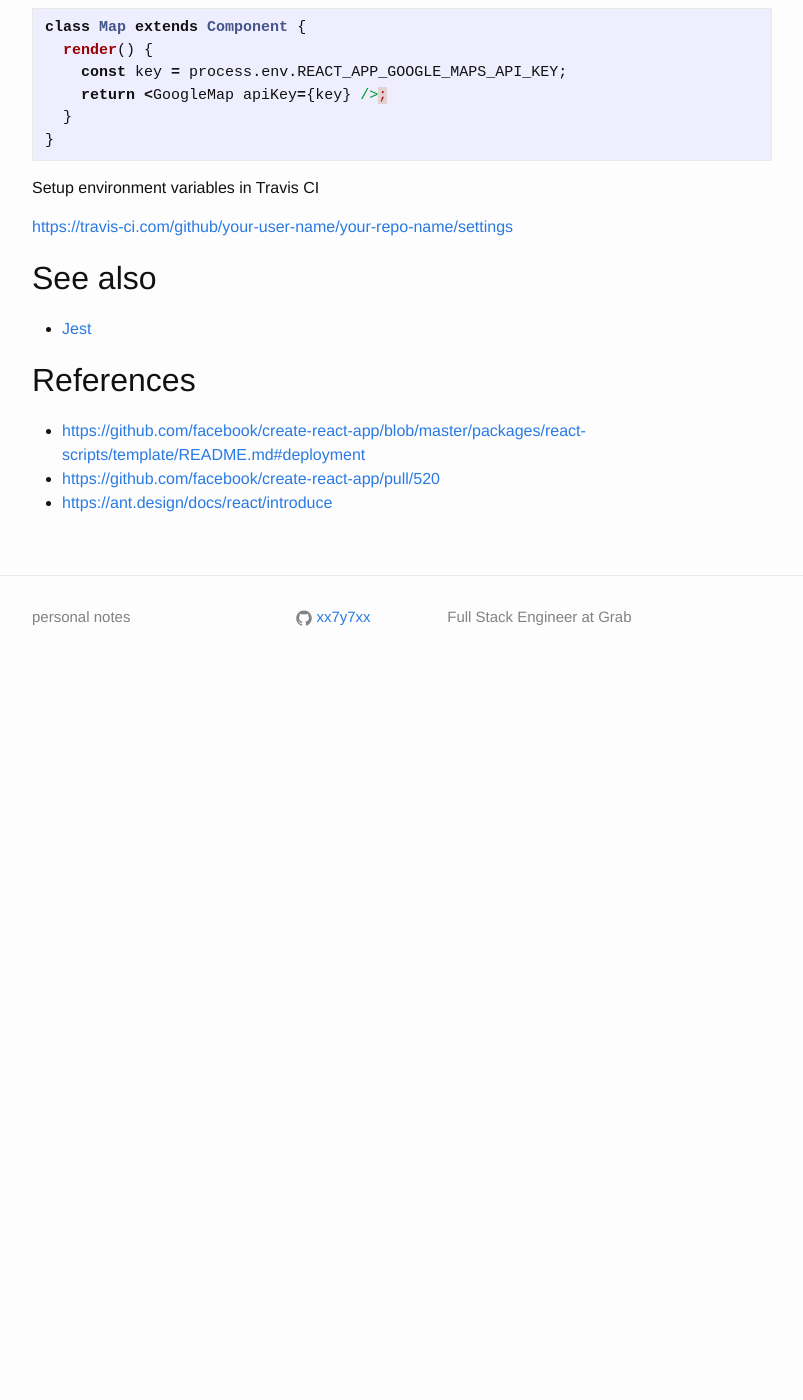
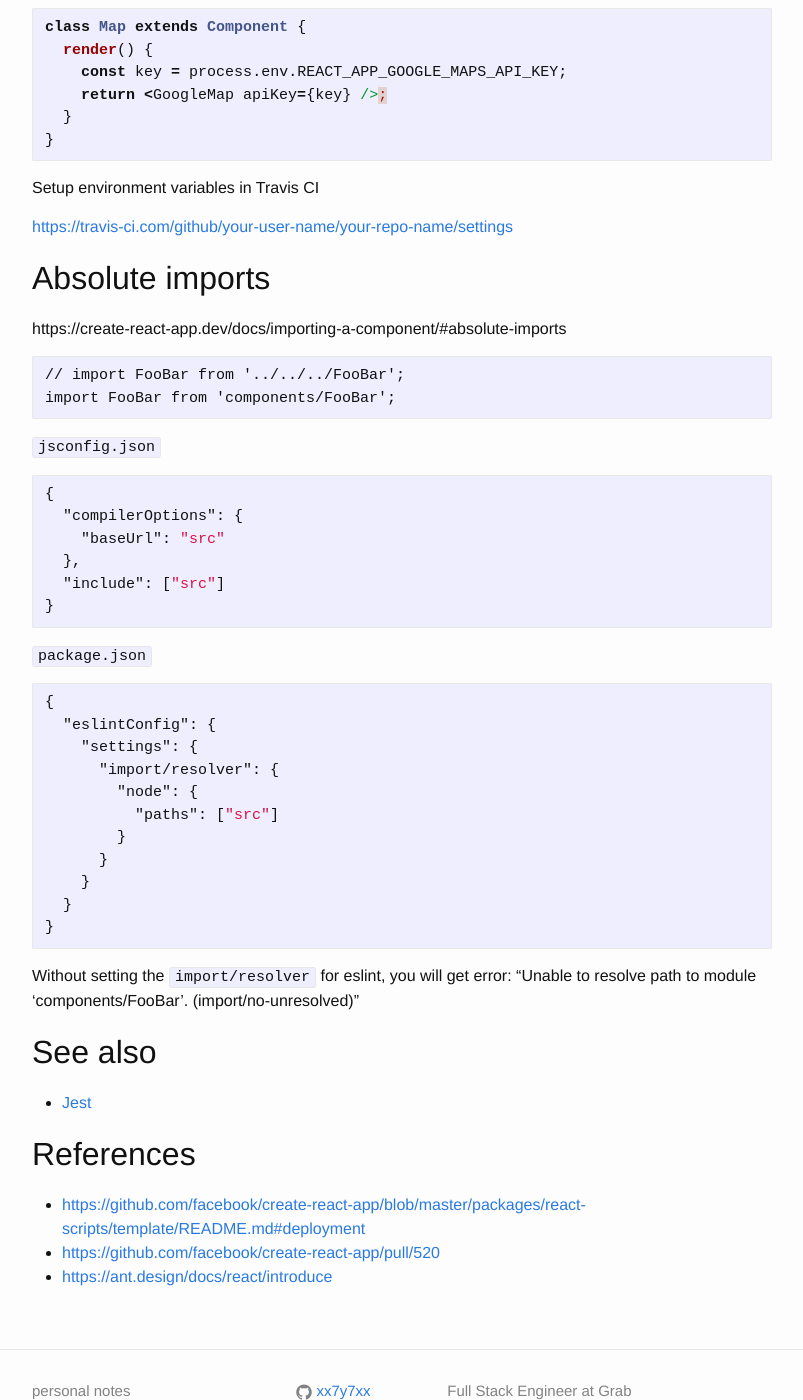
Before and after one commit to xx7y7xx/xx7y7xx.github.io, a Jekyll site: the page built from _pages/dev/create-react-app/index.md, in a window 1280 px wide and 1400 px high, scrolled down 2929 px. Shown: the whole window, without its empty margins (238-1041 px from the left). Built offline with Jekyll 4.4.1, drawn with Linux system fonts in a browser that asks for light colours; comment, search, counter and statistics services are not loaded; before the commit the page ends 3618 px from its top, so only the background shows below that.

Commit message:
create-react-app absolute imports

````diff
--- a/_pages/dev/create-react-app/index.md
+++ b/_pages/dev/create-react-app/index.md
@@ -144,6 +144,44 @@ Setup environment variables in Travis CI
 
 [https://travis-ci.com/github/your-user-name/your-repo-name/settings](https://travis-ci.com/github/your-user-name/your-repo-name/settings)
 
+## Absolute imports
+
+https://create-react-app.dev/docs/importing-a-component/#absolute-imports
+
+```
+// import FooBar from '../../../FooBar';
+import FooBar from 'components/FooBar';
+```
+
+`jsconfig.json`
+
+```json
+{
+  "compilerOptions": {
+    "baseUrl": "src"
+  },
+  "include": ["src"]
+}
+```
+
+`package.json`
+
+```json
+{
+  "eslintConfig": {
+    "settings": {
+      "import/resolver": {
+        "node": {
+          "paths": ["src"]
+        }
+      }
+    }
+  }
+}
+```
+
+Without setting the `import/resolver` for eslint, you will get error: "Unable to resolve path to module 'components/FooBar'. (import/no-unresolved)"
+
 ## See also
 
 - [Jest](/dev/jest.html)
````
